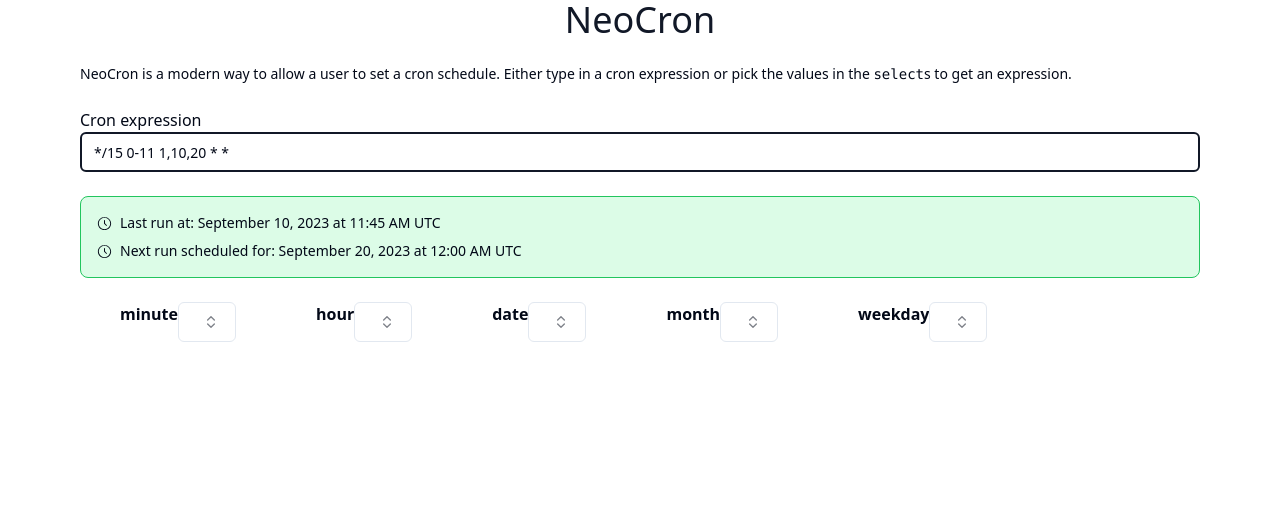
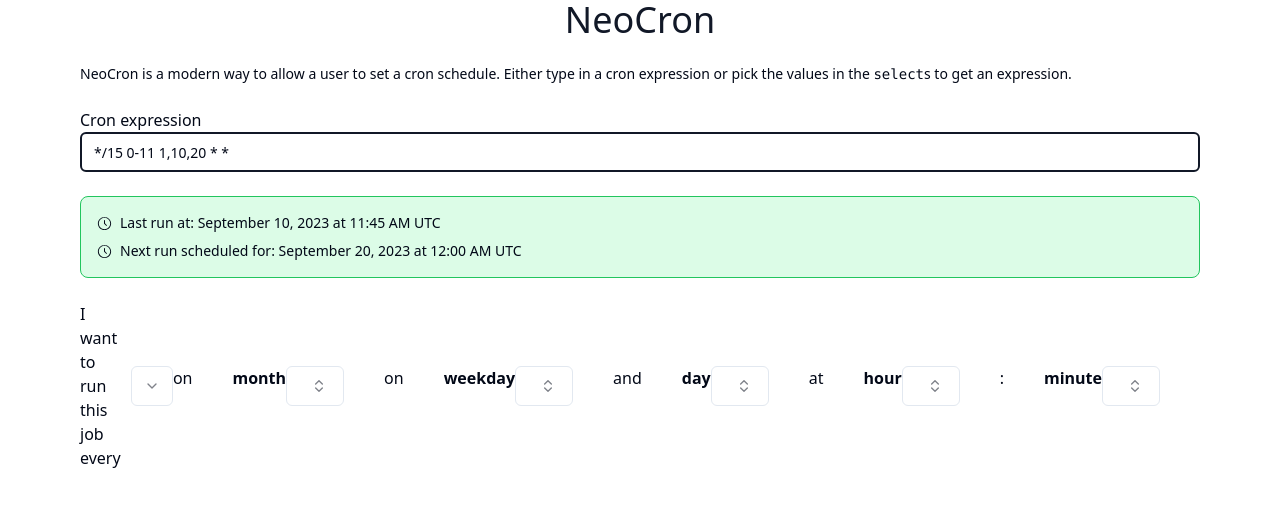
Before and after one commit to nucleuscloud/neocron, a Next.js app: page / in a window 1280 px wide. Shown: the top 506 px of the page. Built offline with nearby package versions, Linux system fonts and the light colour scheme.

Commit message:
returning correct selectors and layout

```diff
--- a/components/ui/Cron/Cron.tsx
+++ b/components/ui/Cron/Cron.tsx
@@ -1,5 +1,5 @@
-" use client";
-import { ReactElement, useEffect, useState } from "react";
+"use client";
+import { ReactElement, useState } from "react";
 import CronExpression from "./CronExpression";
 import Info from "./Info";
 import Parts from "./Parts";
@@ -8,7 +8,6 @@ import ScheduleExplainer from "./Schedule";
 import { arrayToString, stringToArray } from "@/lib/part";
 import { Schedule, getSchedule } from "@/lib/schedule";
 import { CronState, Error, ValuePayload } from "@/types";
-import MultiSelect from "./MultiSelect";
 
 //TODO: fix the way that the error gets set
 
--- a/components/ui/Cron/Part.tsx
+++ b/components/ui/Cron/Part.tsx
@@ -1,4 +1,4 @@
-import { ReactElement, useState } from "react";
+import { ReactElement } from "react";
 import { CronState, Unit, ValuePayload } from "@/types";
 import MultiSelect from "./MultiSelect";
 
--- a/components/ui/Cron/Parts.tsx
+++ b/components/ui/Cron/Parts.tsx
@@ -1,30 +1,91 @@
-import { ReactElement } from "react";
+import { ReactElement, useState } from "react";
 import Part from "./Part";
 import { getUnits } from "@/lib/units";
 import { CronState, ValuePayload } from "@/types";
+import {
+  Select,
+  SelectContent,
+  SelectGroup,
+  SelectItem,
+  SelectTrigger,
+  SelectValue,
+} from "@/components/ui/select";
 
 interface Props {
   state: CronState;
   setValue: (val: ValuePayload) => void;
 }
 
+let workflowOptions = [
+  { name: "month", prefix: "on" },
+  { name: "weekday", prefix: "on" },
+  { name: "day", prefix: "and" },
+  { name: "hour", prefix: "at" },
+  { name: "minute", prefix: ":" },
+];
+
 export default function Parts(props: Props): ReactElement {
   const { setValue, state } = props;
+  const [start, setStart] = useState<string>("");
+  const units = getUnits();
+
+  const handleWorkflow = () => {
+    const index = workflowOptions.findIndex((ind) => ind.name == start);
+    return workflowOptions.slice(index + 1).map((opt) => {
+      //add 1 to the index so only the selectors after the selected value are returned
+      const unit = units.find((unit) => unit.name === opt.name);
+
+      if (!unit) {
+        return null;
+      }
+
       return (
-    <div style={{ display: "flex" }}>
+        <div key={opt.name} className="flex flex-row">
+          <div>{opt.prefix}</div>
+          <div>
+            <Part
+              unit={unit}
+              index={units.findIndex((unit) => unit.name === opt.name)}
+              state={state}
+              setValue={setValue}
+            />
+          </div>
+        </div>
+      );
+    });
+  };
+
+  return (
+    <div className="flex flex-row items-center w-full">
+      <div className="flex flex-row space-x-2 items-center">
+        <div>I want to run this job every</div>
+        <Select onValueChange={(opt: string) => setStart(opt)}>
+          <SelectTrigger>
+            <SelectValue placeholder="" />
+          </SelectTrigger>
+          <SelectContent>
+            <SelectGroup>
+              {workflowOptions.map((opt) => (
+                <SelectItem value={opt.name} key={opt.name}>
+                  {opt.name}
+                </SelectItem>
+              ))}
+            </SelectGroup>
+          </SelectContent>
+        </Select>
+      </div>
+      {handleWorkflow()}
+      {/* <div>
         {getUnits().map((unit, index) => (
           <Part
             unit={unit}
             key={unit.name}
-          // key={unit.name}
-          // id={unit.name}
             index={index}
-          // min={unit.min}
-          // max={unit.max}
             state={state}
             setValue={setValue}
           />
         ))}
+      </div> */}
     </div>
   );
 }
--- a/lib/units.ts
+++ b/lib/units.ts
@@ -1,7 +1,7 @@
 import { Unit } from "@/types";
 
 //the default unit definitions for each of the cron time selections
-export const units: ReadonlyArray<Unit> = Object.freeze([
+export const units: Unit[] = [
   {
     name: "minute",
     min: 0,
@@ -13,7 +13,7 @@ export const units: ReadonlyArray<Unit> = Object.freeze([
     max: 23,
   },
   {
-    name: "date",
+    name: "day",
     min: 1,
     max: 31,
   },
@@ -42,7 +42,7 @@ export const units: ReadonlyArray<Unit> = Object.freeze([
     max: 6,
     alt: ["Sun", "Mon", "Tue", "Wed", "Thu", "Fri", "Sat"],
   },
-]);
+];
 
 //turns the min and max in the option into an array with all of the values
 //between min and max inclusive of the min and max so we can render them in the multi-select
--- a/types.ts
+++ b/types.ts
@@ -12,7 +12,7 @@ export type ValuePayload = {
 };
 
 export type Unit = {
-  name: "minute" | "hour" | "date" | "month" | "weekday";
+  name: "minute" | "hour" | "day" | "month" | "weekday";
   min: number;
   max: number;
   alt?: ReadonlyArray<string>;
```
Lines whose indentation alone changed are shown as unchanged.
